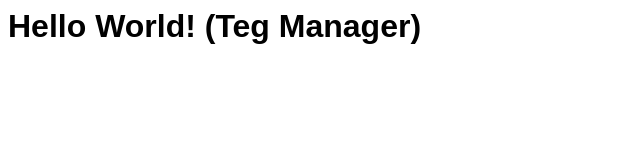
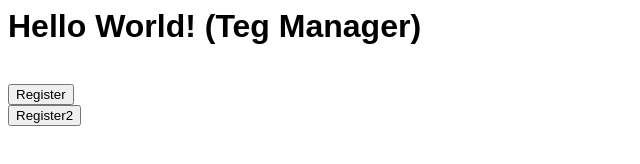
Before and after one commit to chutiman18/test-google-analytics-website, a plain HTML site: page index.html in a window 1280 px wide. Shown: the whole page, without its empty margins (0-640 px from the left). Drawn offline with Linux system fonts and the light colour scheme.

Commit message:
Add files via upload

```diff
--- a/index.html
+++ b/index.html
@@ -21,6 +21,9 @@
     </head>
     <body>
             <h1 style="font-family: Arial, Helvetica, sans-serif;">Hello World! (Teg Manager)</h1>
+            <br>
+            <button id="register">Register</button> <br>
+            <button id="register2">Register2</button>
     </body>
 
 </html>
```
